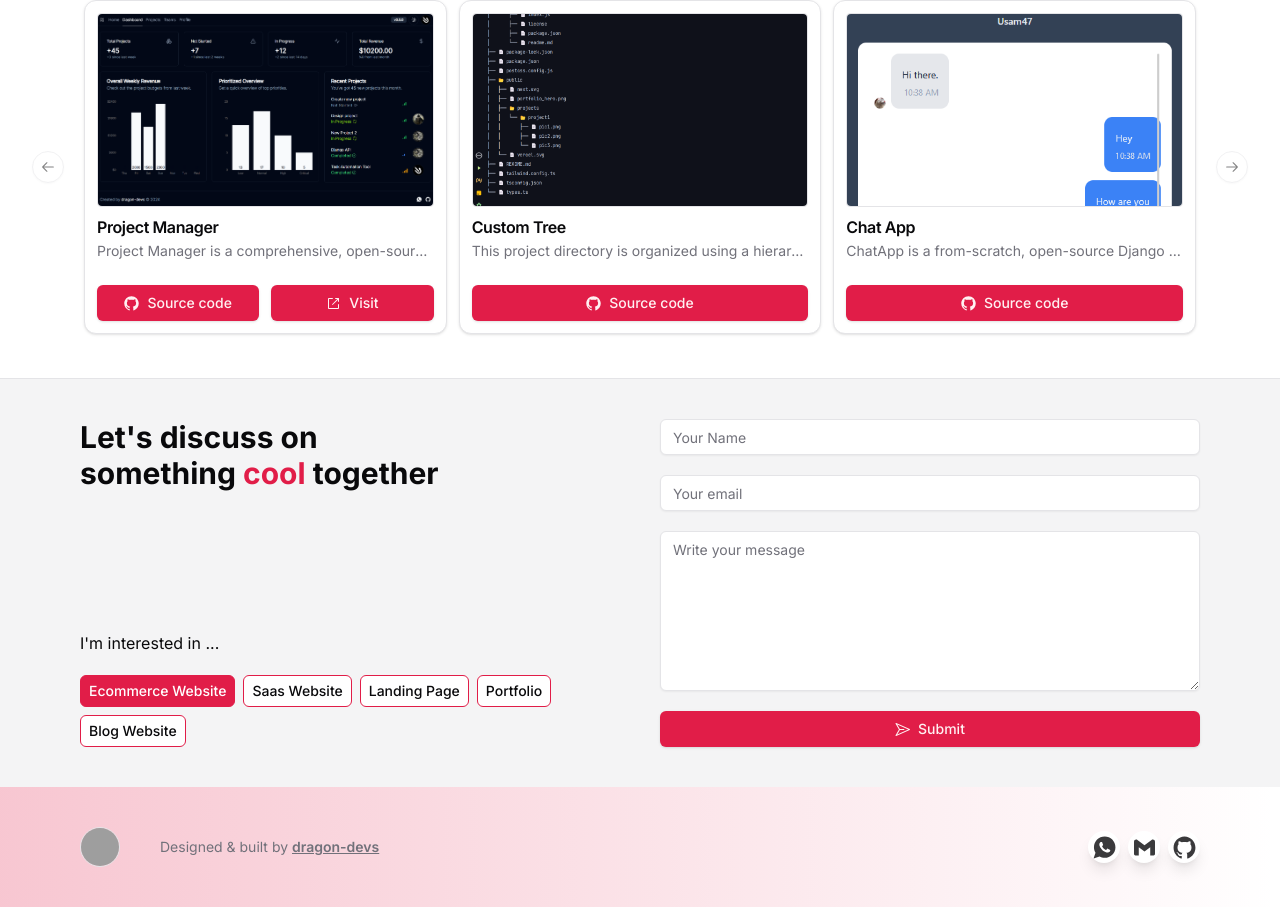
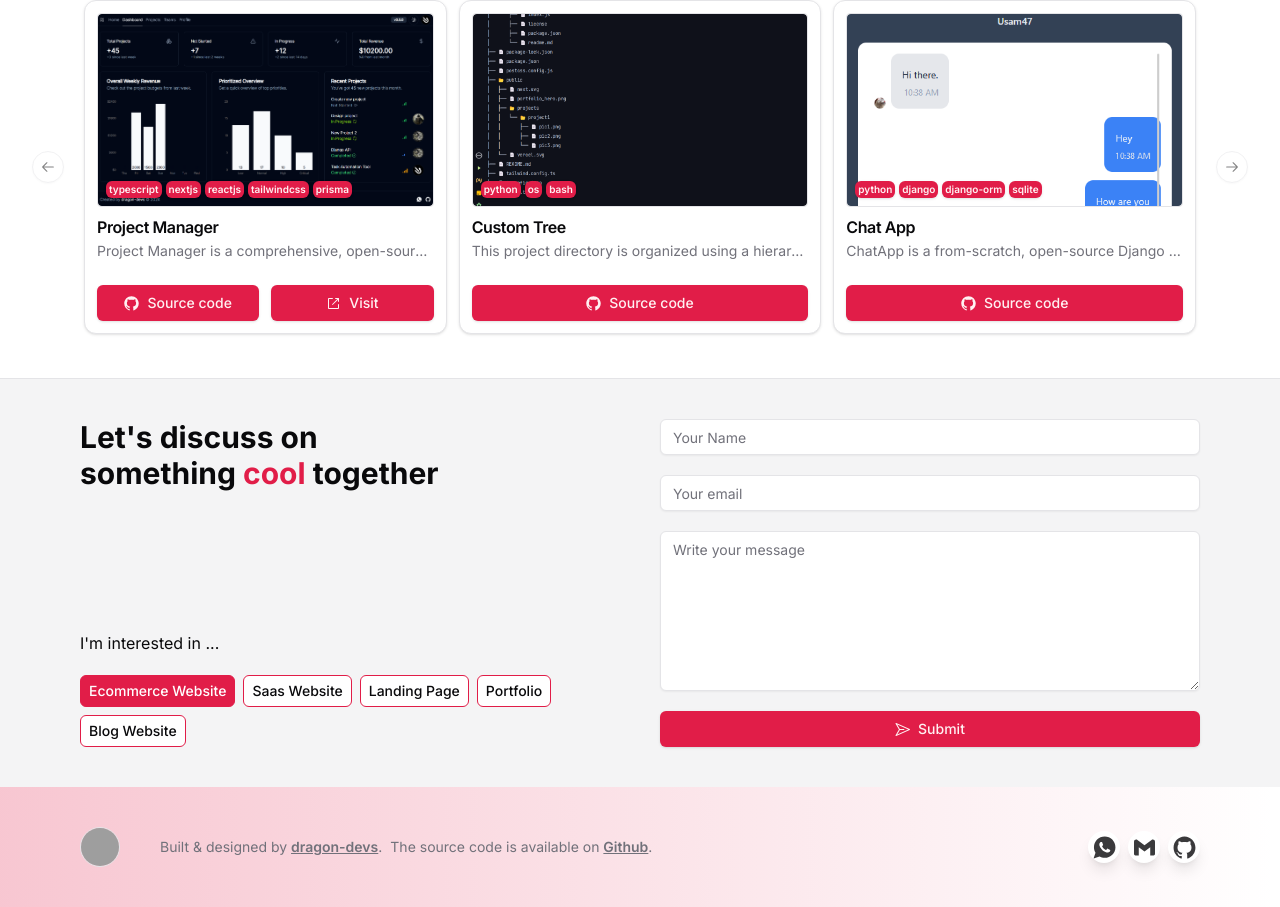
Before and after one commit to SA926-COBRA/Full-stack-Portfolio, a Next.js app: page / in a window 1280 px wide. Shown: the part 1231-2138 px from the top of the page. Built offline with nearby package versions, Linux system fonts and the light colour scheme; grey boxes are pictures that could not be loaded.

Commit message:
feat: Adding tags to projects

```diff
--- a/app/Footer.tsx
+++ b/app/Footer.tsx
@@ -1,26 +1,36 @@
 import React from 'react';
 import {Avatar, AvatarFallback, AvatarImage} from "@/components/ui/avatar";
-import {renderSocialMedia} from "@/app/HeroSection";
 import Link from "next/link";
 import ContactIcons from "@/app/components/ContactIcons";
 
 interface SocialMedia {
   [key: string]: string;
 }
+
 const Footer = ({data}: { data: HeroSection }) => {
   return (
       <div className="flex justify-between items-center flex-col gap-5 sm:flex-row ">
         <div className="flex sm:flex-row flex-col items-center gap-5 sm:gap-10">
           <Avatar className="border">
-            <AvatarImage src="https://avatars.githubusercontent.com/u/56775744?s=96&v=4" />
+            <AvatarImage src="https://avatars.githubusercontent.com/u/56775744?s=96&v=4"/>
             <AvatarFallback>DP</AvatarFallback>
           </Avatar>
-          <div className="text-muted-foreground text-sm sm:text">
-            Designed & built by <Link className="underline font-semibold hover:text-foreground transition-all" href="https://github.com/dragon-devs">dragon-devs </Link>
+          <div className="text-muted-foreground sm:text-sm text-xs flex justify-center sm:justify-start">
+            <div className="flex sm:flex-row flex-col gap-0 sm:gap-2">
+              <div>
+                Built & designed by <Link className="underline font-semibold hover:text-foreground transition-all"
+                    href="https://github.com/dragon-devs">dragon-devs</Link>.
+              </div>
+              <div>
+                The source code is available on <Link className="underline font-semibold hover:text-foreground transition-all"
+                    href="https://github.com/dragon-devs/my-portfolio">Github</Link>.
+              </div>
+            </div>
           </div>
+
         </div>
         <div className="flex sm:gap-5 gap-3 capitalize">
-          <ContactIcons socialMedia={data.social_media as SocialMedia} />
+          <ContactIcons socialMedia={data.social_media as SocialMedia}/>
         </div>
       </div>
   );
--- a/app/HeroSection.tsx
+++ b/app/HeroSection.tsx
@@ -25,7 +25,7 @@ const HeroSection = ({data}: Props) => {
   return (
       <div className="relative flex flex-col-reverse">
         <div
-            className="flex flex-col gap-3  bg-background sm:p-0 p-5 sm:mt-0 mt-52 pt-3 sm:mb-0 sm:pt-0 sm:pb-0 sm:bg-transparent">
+            className="flex flex-col gap-3 rounded-md bg-background sm:p-0 p-5 sm:mt-0 mt-52 pt-3 sm:mb-0 sm:pt-0 sm:pb-0 sm:bg-transparent">
           <div className="font-bold text-lg sm:text-2xl ">{intro}</div>
           <div
               className="font-black text-4xl sm:text-6xl text-primary/80 dark:text-primary/50 md:w-[50%]">{job_title}</div>
--- a/app/MyProjects.tsx
+++ b/app/MyProjects.tsx
@@ -8,6 +8,7 @@ import {ExternalLinkIcon, GitHubLogoIcon} from "@radix-ui/react-icons";
 import projectsData from '../change_data/projects.json';
 import Image from "next/image";
 import Link from "next/link";
+import {Badge} from "@/components/ui/badge";
 
 const MyProjects = () => {
   return (
@@ -26,16 +27,23 @@ const MyProjects = () => {
                 <div className="">
                   <Carousel className="">
                     <CarouselContent className="-ml-1">
-                      {Object.values(projectsData).map((project, index) => (
+                      {Object.values(projectsData).map((project: Project, index) => (
                           <CarouselItem key={index} className="pl-1 md:basis-1/2 lg:basis-1/3">
                             <div className="p-1">
                               <Card className="">
                                 <CardContent className="p-3 pb-0 ">
-                                  <div className="border rounded-sm">
-                                    <Image src={project.pictures.pic1} alt="Project"
+                                  <div className="relative border overflow-hidden rounded-sm">
+                                    <Image src={project.pictures!.pic1} alt="Project"
                                            className="bg-muted rounded-sm h-48 w-full object-cover " width={800}
                                            height={450}
                                     />
+                                    <div className="absolute flex flex-wrap-reverse left-2 bottom-2 gap-1 ">
+                                      {project.tags?.map((tag, index) => (
+                                          <Badge className="text-[10px] p-0 px-0.5 " key={index}>
+                                            {tag.toLowerCase()}
+                                          </Badge>
+                                      ))}
+                                    </div>
                                   </div>
                                 </CardContent>
                                 <CardHeader className="p-3">
@@ -45,16 +53,18 @@ const MyProjects = () => {
                                 </CardHeader>
                                 <CardFooter className="p-3 gap-3">
                                   {project.github_repo && (
-                                      <Link className="w-full" href={project.github_repo} target="_blank" rel="noopener noreferrer">
+                                      <Link className="w-full" href={project.github_repo} target="_blank"
+                                            rel="noopener noreferrer">
                                         <Button className="w-full gap-2">
                                           <GitHubLogoIcon/> Source code
                                         </Button>
                                       </Link>
                                   )}
-                                  {project.project_url &&(
-                                      <Link className="w-full" href={project.project_url} target="_blank" rel="noopener noreferrer">
+                                  {project.project_url && (
+                                      <Link className="w-full" href={project.project_url} target="_blank"
+                                            rel="noopener noreferrer">
                                         <Button className="w-full gap-2">
-                                          <ExternalLinkIcon /> Visit
+                                          <ExternalLinkIcon/> Visit
                                         </Button>
                                       </Link>
                                   )}
@@ -62,7 +72,8 @@ const MyProjects = () => {
                               </Card>
                             </div>
                           </CarouselItem>
-                      ))}                    </CarouselContent>
+                      ))}
+                    </CarouselContent>
                     <div className="hidden sm:block">
                       <CarouselPrevious/>
                       <CarouselNext/>
--- a/change_data/hero_section.json
+++ b/change_data/hero_section.json
@@ -14,7 +14,7 @@
     "whatsapp": "+923075577010",
     "other": ""
   },
-  "experience_years": "3+",
+  "experience_years": "4+",
   "projects_completed_count": "12+",
   "skills": {
     "PYTHON": true,
@@ -35,7 +35,7 @@
     "EXPRESSJS": true,
     "LARAVEL": false,
     "MONGODB": true,
-    "RUBY": true,
+    "RUBY": false,
     "JAVA": false,
     "KOTLIN": false,
     "DOCKER": true,
--- a/change_data/projects.json
+++ b/change_data/projects.json
@@ -4,6 +4,13 @@
     "description": "Project Manager is a comprehensive, open-source solution crafted from scratch for software houses and organizations in need of efficient workflow management. It is meticulously designed to streamline operations, providing comprehensive tools to seamlessly oversee projects, tasks, and resources.",
     "github_repo": "https://github.com/dragon-devs/project-manager",
     "project_url": "https://project-manager-mu-teal.vercel.app/projects/grid",
+    "tags": [
+      "typescript",
+      "nextjs",
+      "reactjs",
+      "tailwindcss",
+      "prisma"
+    ],
     "pictures": {
       "pic1": "/projects/project1/pic1.png",
       "pic2": "/projects/project1/pic2.png",
@@ -15,6 +22,11 @@
     "description": "This project directory is organized using a hierarchical structure to efficiently manage and navigate through various files and directories. Below is a breakdown of the directory tree along with explanations for each directory and file.",
     "github_repo": "https://github.com/dragon-devs/custom-tree",
     "project_url": "",
+    "tags": [
+      "python",
+      "os",
+      "bash"
+    ],
     "pictures": {
       "pic1": "/projects/project2/pic1.png",
       "pic2": "/projects/project2/pic2.png"
@@ -25,6 +37,12 @@
     "description": "ChatApp is a from-scratch, open-source Django full-stack application. It facilitates account creation, profile updates, random chat room participation, online user visibility, and private messaging capabilities etc.",
     "github_repo": "https://github.com/dragon-devs/chatapp",
     "project_url": "",
+    "tags": [
+      "python",
+      "django",
+      "django-orm",
+      "sqlite"
+    ],
     "pictures": {
       "pic1": "/projects/project3/pic1.png",
       "pic2": "/projects/project3/pic2.png",
--- /dev/null
+++ b/components/ui/badge.tsx
@@ -0,0 +1,36 @@
+import * as React from "react"
+import { cva, type VariantProps } from "class-variance-authority"
+
+import { cn } from "@/lib/utils"
+
+const badgeVariants = cva(
+  "inline-flex items-center rounded-md border px-2.5 py-0.5 text-xs font-semibold transition-colors focus:outline-none focus:ring-2 focus:ring-ring focus:ring-offset-2",
+  {
+    variants: {
+      variant: {
+        default:
+          "border-transparent bg-primary text-primary-foreground shadow hover:bg-primary/80",
+        secondary:
+          "border-transparent bg-secondary text-secondary-foreground hover:bg-secondary/80",
+        destructive:
+          "border-transparent bg-destructive text-destructive-foreground shadow hover:bg-destructive/80",
+        outline: "text-foreground",
+      },
+    },
+    defaultVariants: {
+      variant: "default",
+    },
+  }
+)
+
+export interface BadgeProps
+  extends React.HTMLAttributes<HTMLDivElement>,
+    VariantProps<typeof badgeVariants> {}
+
+function Badge({ className, variant, ...props }: BadgeProps) {
+  return (
+    <div className={cn(badgeVariants({ variant }), className)} {...props} />
+  )
+}
+
+export { Badge, badgeVariants }
```
Also changed, not shown: types.ts (+9 -0 lines), public/projects/project2/pic3.png (added).
